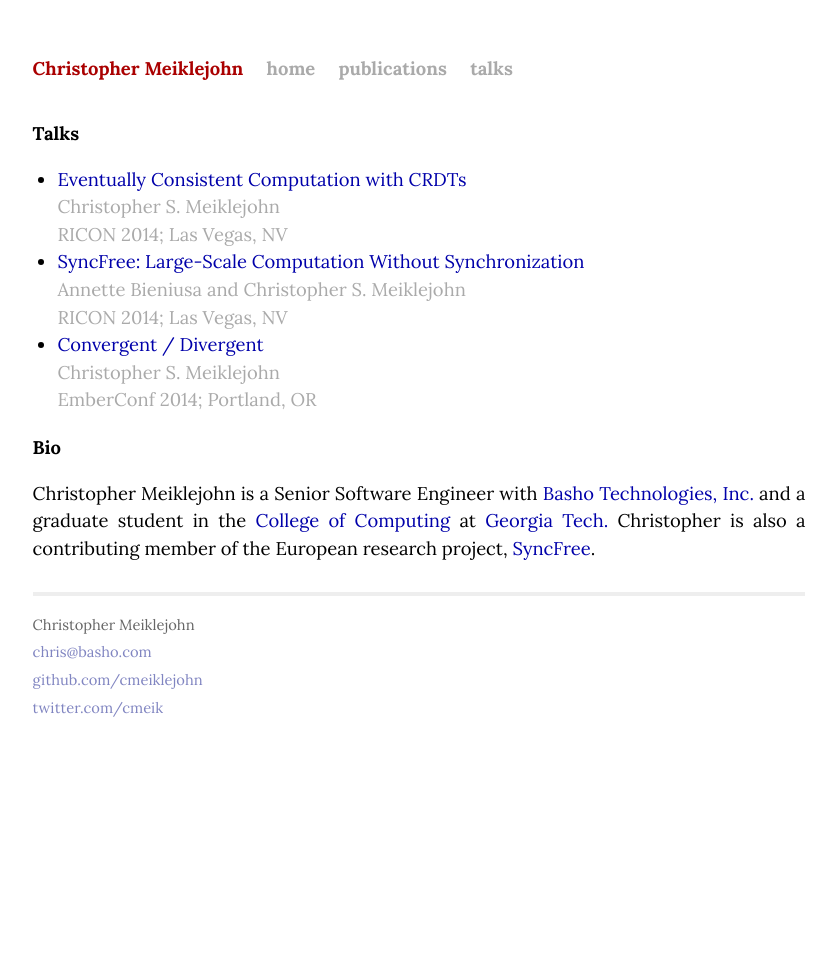
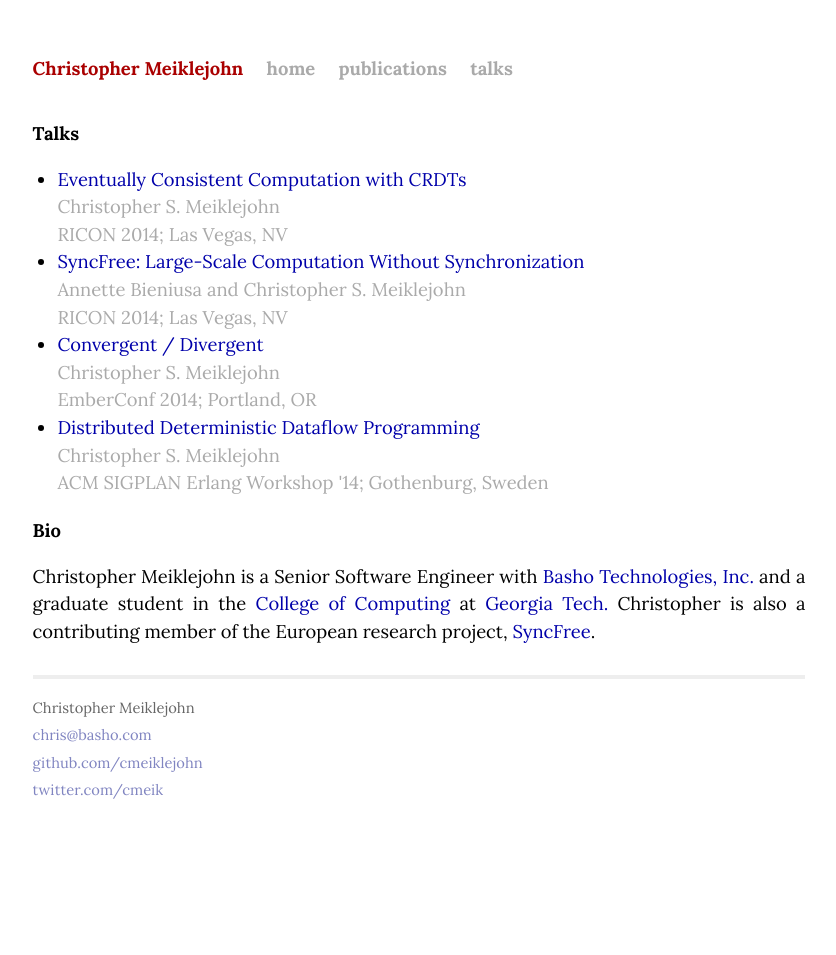
Before and after one commit to cmeiklejohn/cmeiklejohn.github.io, a Jekyll site: the page built from talks.html, in a window 1280 px wide. Shown: the whole page, without its empty margins (221-1057 px from the left). Built offline with Jekyll 4.4.1, drawn with Linux system fonts in a browser that asks for light colours; comment, search, counter and statistics services are not loaded.

Commit message:
Update talks

```diff
--- a/talks.html
+++ b/talks.html
@@ -21,5 +21,10 @@
       <span class="author">Christopher S. Meiklejohn</span>
       <span class="date">EmberConf 2014; Portland, OR</span>
     </li>
+    <li>
+      <a href="https://www.youtube.com/watch?v=vk0-48qacqw">Distributed Deterministic Dataflow Programming</a>
+      <span class="author">Christopher S. Meiklejohn</span>
+      <span class="date">ACM SIGPLAN Erlang Workshop '14; Gothenburg, Sweden</span>
+    </li>
   </ul>
 </div>
```
